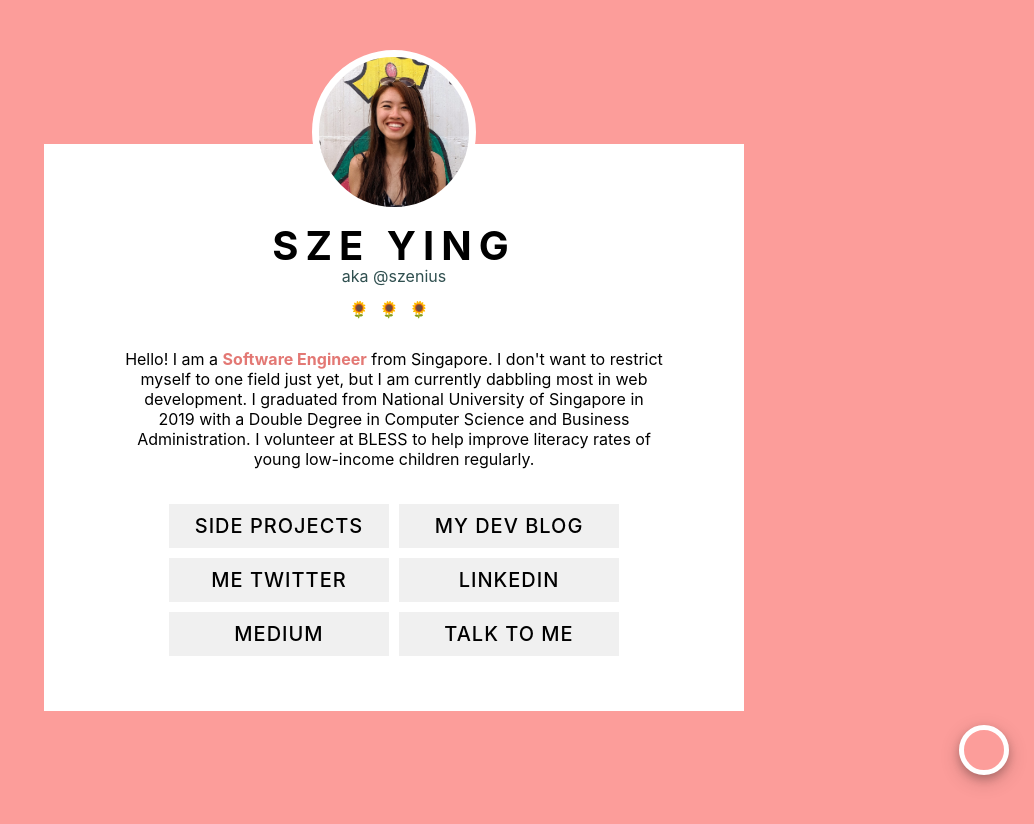
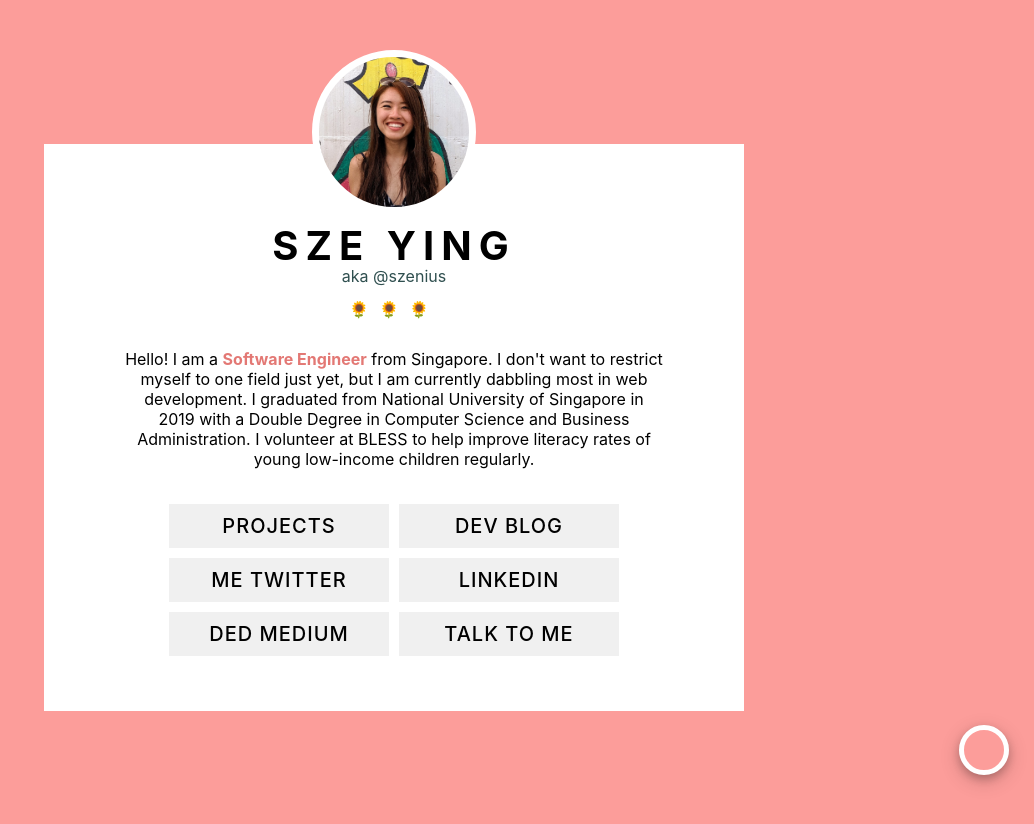
Before and after one commit to szenius/szeying.codes, a React (Create React App) app: page / in a window 1280 px wide. Shown: the top 824 px of the page, without its empty margins (246-1280 px from the left). Built offline with nearby package versions, Linux system fonts and the light colour scheme.

Commit message:
feat: update link text

```diff
--- a/src/components/profile/Profile.jsx
+++ b/src/components/profile/Profile.jsx
@@ -24,11 +24,11 @@ export const Profile = () => {
           of young low-income children regularly.
         </p>
         <div className="profile-content__links">
-          <ProfileLink url="https://github.com/szenius" text="side projects" />
-          <ProfileLink url="https://dev.to/szenius" text="my dev blog" />
+          <ProfileLink url="https://github.com/szenius" text="projects" />
+          <ProfileLink url="https://dev.to/szenius" text="dev blog" />
           <ProfileLink url="https://twitter.com/szenius" text="me twitter" />
           <ProfileLink url="https://linkedin.com/in/sze-ying-ting" text="linkedin" />
-          <ProfileLink url="https://medium/@szenius" text="medium" />
+          <ProfileLink url="https://medium/@szenius" text="ded medium" />
           <ProfileLink url="mailto:ting.szeying@gmail.com" text="talk to me" />
         </div>
       </div>
```
